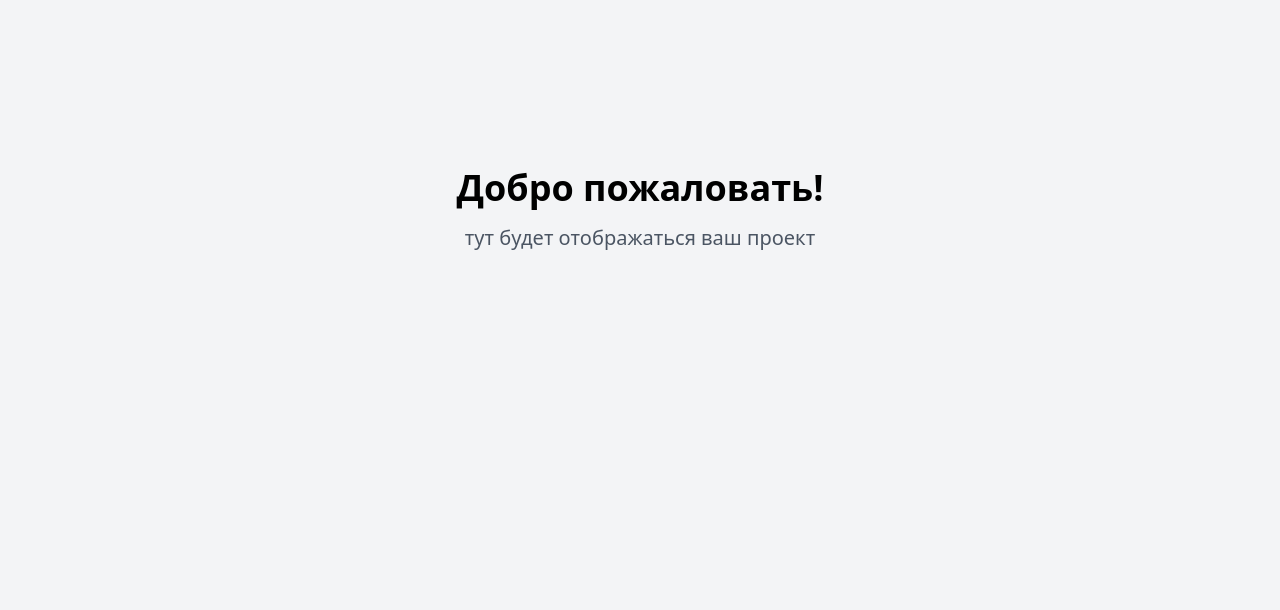
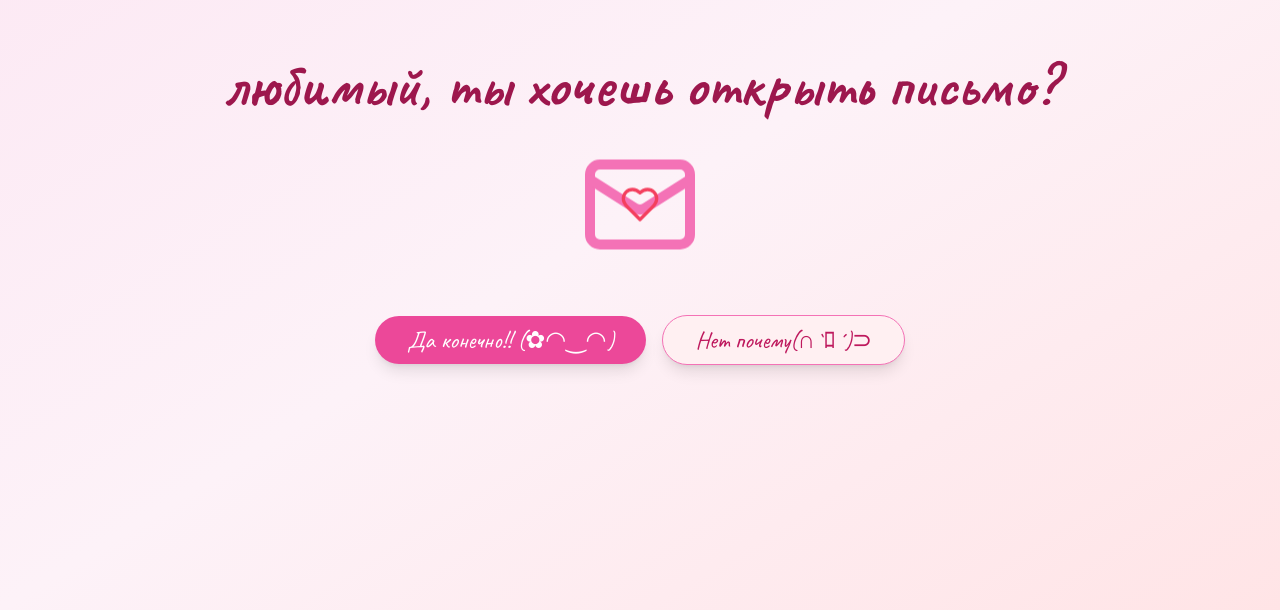
Before and after one commit to pr-poehali-dev/pink-letter-project, a React (Vite) app: page / in a window 1280 px wide. Shown: the part 190-800 px from the top of the page. Built offline with nearby package versions, Linux system fonts and the light colour scheme.

Commit message:
feat: романтический диалог с эмоциями 💕

```diff
--- a/src/index.css
+++ b/src/index.css
@@ -1,23 +1,25 @@
+@import url("https://fonts.googleapis.com/css2?family=Caveat:wght@400;700&display=swap");
+
 @tailwind base;
 @tailwind components;
 @tailwind utilities;
 
 @layer base {
   :root {
-    --background: 0 0% 100%;
-    --foreground: 222.2 84% 4.9%;
+    --background: 351 100% 97%;
+    --foreground: 330 81% 25%;
 
     --card: 0 0% 100%;
-    --card-foreground: 222.2 84% 4.9%;
+    --card-foreground: 330 81% 25%;
 
     --popover: 0 0% 100%;
-    --popover-foreground: 222.2 84% 4.9%;
+    --popover-foreground: 330 81% 25%;
 
-    --primary: 222.2 47.4% 11.2%;
-    --primary-foreground: 210 40% 98%;
+    --primary: 330 81% 60%;
+    --primary-foreground: 0 0% 100%;
 
-    --secondary: 210 40% 96.1%;
-    --secondary-foreground: 222.2 47.4% 11.2%;
+    --secondary: 350 100% 88%;
+    --secondary-foreground: 330 81% 25%;
 
     --muted: 210 40% 96.1%;
     --muted-foreground: 215.4 16.3% 46.9%;
@@ -97,5 +99,6 @@
 
   body {
     @apply bg-background text-foreground;
+    font-family: "Caveat", cursive;
   }
 }
--- a/src/pages/Index.tsx
+++ b/src/pages/Index.tsx
@@ -1,12 +1,104 @@
-// Update this page (the content is just a fallback if you fail to update the page)
+import { useState } from 'react';
+import { Button } from '@/components/ui/button';
+import Icon from '@/components/ui/icon';
 
 const Index = () => {
+  const [screen, setScreen] = useState<'initial' | 'no' | 'yes'>('initial');
+
   return (
-    <div className="min-h-screen flex items-center justify-center bg-gray-100">
-      <div className="text-center">
-        <h1 className="text-4xl font-bold mb-4 color-black text-black">Добро пожаловать!</h1>
-        <p className="text-xl text-gray-600">тут будет отображаться ваш проект</p>
-      </div>
+    <div className="min-h-screen flex items-center justify-center bg-gradient-to-br from-pink-100 via-pink-50 to-rose-100 p-4">
+      {screen === 'initial' && (
+        <div className="text-center animate-fade-in">
+          <h1 className="text-4xl md:text-6xl mb-8 text-pink-800 font-bold">
+            любимый, ты хочешь открыть письмо?
+          </h1>
+
+          <div className="mb-12 flex justify-center animate-float">
+            <div className="relative">
+              <Icon name="Mail" size={120} className="text-pink-400" />
+              <div className="absolute inset-0 flex items-center justify-center">
+                <Icon name="Heart" size={40} className="text-rose-500" />
+              </div>
+            </div>
+          </div>
+
+          <div className="flex flex-col sm:flex-row gap-4 justify-center items-center">
+            <Button
+              onClick={() => setScreen('yes')}
+              className="bg-pink-500 hover:bg-pink-600 text-white text-2xl px-8 py-6 rounded-full shadow-lg hover:scale-105 transition-transform"
+            >
+              Да конечно!! (✿◠‿◠)
+            </Button>
+
+            <Button
+              onClick={() => setScreen('no')}
+              variant="outline"
+              className="border-pink-400 text-pink-700 hover:bg-pink-100 text-2xl px-8 py-6 rounded-full shadow-lg hover:scale-105 transition-transform"
+            >
+              Нет почему(∩`ﾛ´)⊃
+            </Button>
+          </div>
+        </div>
+      )}
+
+      {screen === 'no' && (
+        <div className="text-center animate-scale-in max-w-2xl">
+          <img
+            src="https://cdn.poehali.dev/projects/7b565fbd-2d65-45c2-9989-8c4edbdeeb0e/files/7497adcb-b6c2-406e-8579-ea079ea2f702.jpg"
+            alt="милый подумай еще"
+            className="w-full max-w-md mx-auto mb-8 rounded-3xl shadow-2xl"
+          />
+
+          <h2 className="text-3xl md:text-5xl mb-8 text-pink-800 font-bold">
+            милый подумай еще!!! (つ･･)つ
+          </h2>
+
+          <Button
+            onClick={() => setScreen('initial')}
+            className="bg-rose-400 hover:bg-rose-500 text-white text-2xl px-8 py-6 rounded-full shadow-lg hover:scale-105 transition-transform"
+          >
+            Вернуться назад
+          </Button>
+        </div>
+      )}
+
+      {screen === 'yes' && (
+        <div className="text-center animate-scale-in max-w-4xl px-6">
+          <div className="mb-8 flex justify-center">
+            <Icon name="Heart" size={80} className="text-rose-500 animate-float" />
+          </div>
+
+          <div className="bg-white/80 backdrop-blur-sm p-8 md:p-12 rounded-3xl shadow-2xl">
+            <h2 className="text-4xl md:text-6xl mb-8 text-pink-700 font-bold">
+              Моё признание в любви
+            </h2>
+
+            <div className="text-xl md:text-3xl text-pink-800 leading-relaxed space-y-6">
+              <p>
+                Мой любимый, самый дорогой человек на свете...
+              </p>
+
+              <p>
+                Каждый день с тобой - это маленькое чудо. Твоя улыбка освещает мой мир,
+                а твоя любовь делает меня счастливее с каждым мгновением.
+              </p>
+
+              <p>
+                Я благодарна судьбе за то, что она свела нас вместе.
+                Ты - мой лучший друг, моя опора, моя любовь.
+              </p>
+
+              <p className="text-rose-600 font-bold">
+                Люблю тебя больше всего на свете! ❤️
+              </p>
+
+              <p className="text-pink-600 text-lg md:text-xl italic mt-8">
+                (Ты можешь отредактировать этот текст как захочешь - просто скажи мне, что написать!)
+              </p>
+            </div>
+          </div>
+        </div>
+      )}
     </div>
   );
 };
--- a/tailwind.config.ts
+++ b/tailwind.config.ts
@@ -68,6 +68,9 @@ export default {
 				md: 'calc(var(--radius) - 2px)',
 				sm: 'calc(var(--radius) - 4px)'
 			},
+			fontFamily: {
+				caveat: ['Caveat', 'cursive']
+			},
 			keyframes: {
 				'accordion-down': {
 					from: {
@@ -84,11 +87,26 @@ export default {
 					to: {
 						height: '0'
 					}
+				},
+				'fade-in': {
+					'0%': { opacity: '0', transform: 'translateY(10px)' },
+					'100%': { opacity: '1', transform: 'translateY(0)' }
+				},
+				'scale-in': {
+					'0%': { transform: 'scale(0.95)', opacity: '0' },
+					'100%': { transform: 'scale(1)', opacity: '1' }
+				},
+				'float': {
+					'0%, 100%': { transform: 'translateY(0px)' },
+					'50%': { transform: 'translateY(-10px)' }
 				}
 			},
 			animation: {
 				'accordion-down': 'accordion-down 0.2s ease-out',
-				'accordion-up': 'accordion-up 0.2s ease-out'
+				'accordion-up': 'accordion-up 0.2s ease-out',
+				'fade-in': 'fade-in 0.5s ease-out',
+				'scale-in': 'scale-in 0.3s ease-out',
+				'float': 'float 3s ease-in-out infinite'
 			}
 		}
 	},
```
